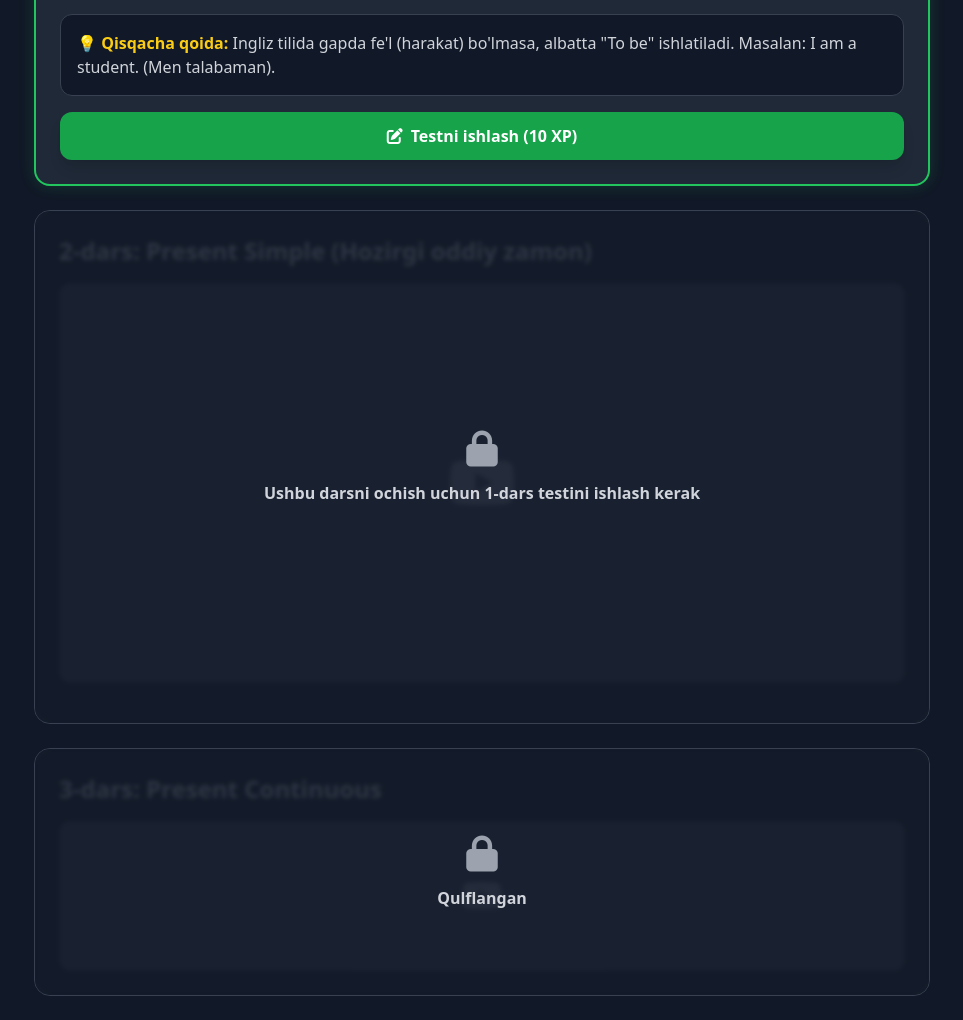
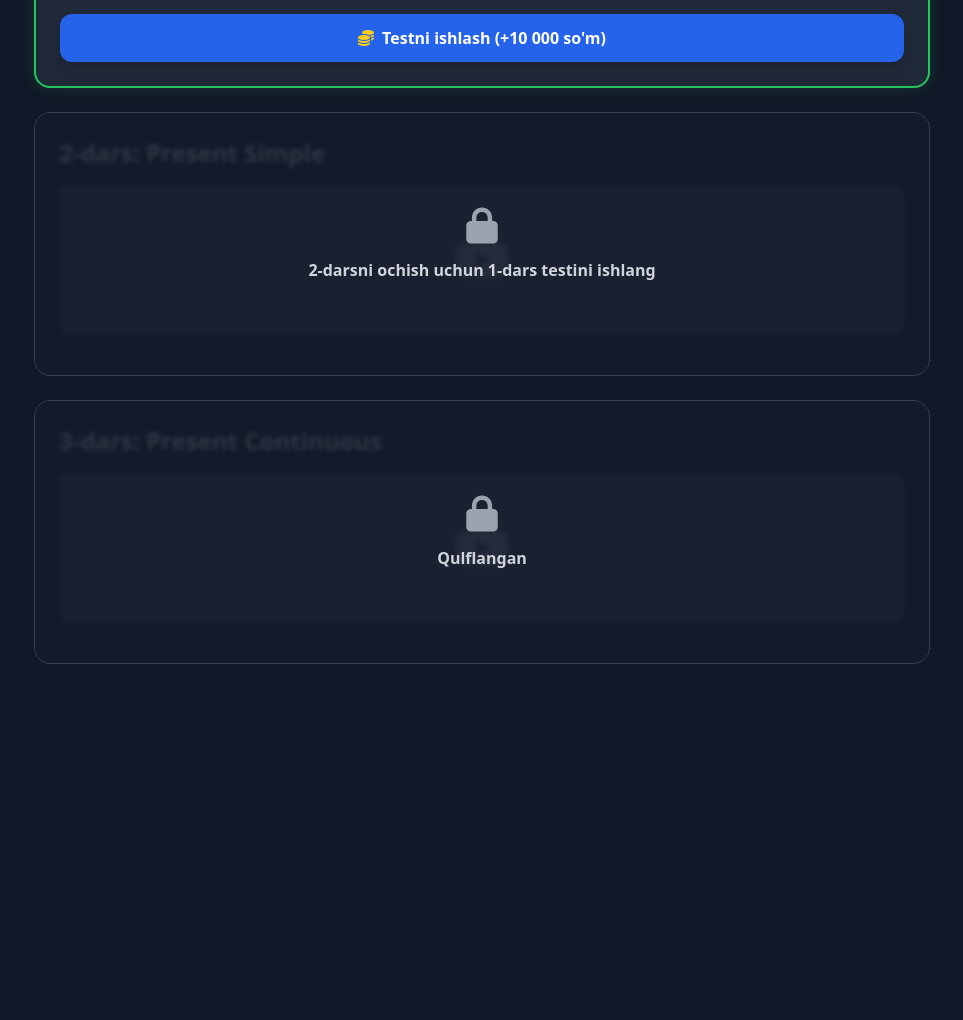
Before and after one commit to rajabboyegamov4-ui/ielts-learning, a FastAPI app: page /grammar in a window 1280 px wide. Shown: the part 640-1660 px from the top of the page, without its empty margins (158-1121 px from the left). After the commit the page ends 1304 px from the top, so only its background shows below. Run offline with FastAPI, Linux system fonts and the light colour scheme; some libraries are stand-ins or nearby versions.

Commit message:
Update grammar.html

```diff
--- a/templates/grammar.html
+++ b/templates/grammar.html
@@ -9,6 +9,7 @@
 </head>
 <body class="bg-gray-900 text-white min-h-screen p-6">
     <div class="max-w-4xl mx-auto">
+
         <!-- Bosh sahifaga qaytish va Sarlavha -->
         <div class="mb-8">
             <a href="/" class="text-blue-400 hover:underline font-semibold mb-4 inline-block">← Bosh sahifaga qaytish</a>
@@ -21,7 +22,7 @@
         <!-- Darslar Zanjiri -->
         <div class="space-y-6">
 
-            <!-- 1-Dars: OCHIQ -->
+            <!-- 1-Dars: OCHIQ (Ibrat Farzandlari) -->
             <div class="bg-gray-800 rounded-2xl p-6 border-2 border-green-500 shadow-[0_0_15px_rgba(34,197,94,0.2)]">
                 <div class="flex justify-between items-center mb-4">
                     <h2 class="text-2xl font-bold text-white"><span class="text-green-400">1-dars:</span> To Be fe'li (Am, Is, Are)</h2>
@@ -30,35 +31,27 @@
                     </span>
                 </div>
 
-                <!-- YouTube Video Iframe -->
+                <!-- Ibrat Farzandlari 1-dars YouTube Iframe -->
                 <div class="aspect-w-16 aspect-h-9 mb-4">
-                    <iframe class="w-full h-[400px] rounded-xl" src="https://www.youtube.com/embed/5aC4lCg38oY" title="YouTube video player" frameborder="0" allow="accelerometer; autoplay; clipboard-write; encrypted-media; gyroscope; picture-in-picture" allowfullscreen></iframe>
+                    <iframe class="w-full h-[400px] rounded-xl" src="https://www.youtube.com/embed/Pj15x9F5F8c" title="Ibrat Farzandlari Ingliz tili 1-dars" frameborder="0" allowfullscreen></iframe>
                 </div>
 
-                <div class="bg-gray-900 p-4 rounded-xl border border-gray-700 mb-4">
-                    <p class="text-gray-300"><span class="text-yellow-400 font-bold">💡 Qisqacha qoida:</span> Ingliz tilida gapda fe'l (harakat) bo'lmasa, albatta "To be" ishlatiladi. Masalan: I am a student. (Men talabaman).</p>
-                </div>
-
-                <button class="w-full bg-green-600 hover:bg-green-700 text-white font-bold py-3 px-6 rounded-xl transition-all shadow-lg flex items-center justify-center gap-2">
-                    <i class="fa-solid fa-pen-to-square"></i> Testni ishlash (10 XP)
+                <button class="w-full bg-blue-600 hover:bg-blue-700 text-white font-bold py-3 px-6 rounded-xl transition-all shadow-lg flex items-center justify-center gap-2">
+                    <i class="fa-solid fa-coins text-yellow-400"></i> Testni ishlash (+10 000 so'm)
                 </button>
             </div>
 
             <!-- 2-Dars: QULFLANGAN -->
             <div class="bg-gray-800/50 rounded-2xl p-6 border border-gray-700 relative overflow-hidden">
-                <!-- Qulflanganlik effekti -->
                 <div class="absolute inset-0 bg-gray-900/60 backdrop-blur-[2px] flex flex-col items-center justify-center z-10">
                     <i class="fa-solid fa-lock text-4xl text-gray-400 mb-3"></i>
-                    <p class="text-gray-300 font-semibold">Ushbu darsni ochish uchun 1-dars testini ishlash kerak</p>
+                    <p class="text-gray-300 font-semibold">2-darsni ochish uchun 1-dars testini ishlang</p>
                 </div>
-
                 <div class="flex justify-between items-center mb-4 opacity-50">
-                    <h2 class="text-2xl font-bold text-gray-400"><span>2-dars:</span> Present Simple (Hozirgi oddiy zamon)</h2>
+                    <h2 class="text-2xl font-bold text-gray-400"><span>2-dars:</span> Present Simple</h2>
                 </div>
-
-                <!-- Video o'rni (Ko'rinmaydi) -->
-                <div class="w-full h-[400px] bg-gray-700 rounded-xl mb-4 opacity-50 flex items-center justify-center">
-                    <i class="fa-brands fa-youtube text-6xl text-gray-500"></i>
+                <div class="w-full h-[150px] bg-gray-700 rounded-xl mb-4 opacity-50 flex items-center justify-center">
+                    <i class="fa-brands fa-youtube text-5xl text-gray-500"></i>
                 </div>
             </div>
 
@@ -71,8 +64,8 @@
                 <div class="flex justify-between items-center mb-4 opacity-50">
                     <h2 class="text-2xl font-bold text-gray-400"><span>3-dars:</span> Present Continuous</h2>
                 </div>
-                <div class="w-full h-[150px] bg-gray-700 rounded-xl opacity-50 flex items-center justify-center">
-                    <i class="fa-brands fa-youtube text-4xl text-gray-500"></i>
+                <div class="w-full h-[150px] bg-gray-700 rounded-xl mb-4 opacity-50 flex items-center justify-center">
+                    <i class="fa-brands fa-youtube text-5xl text-gray-500"></i>
                 </div>
             </div>
 
```
